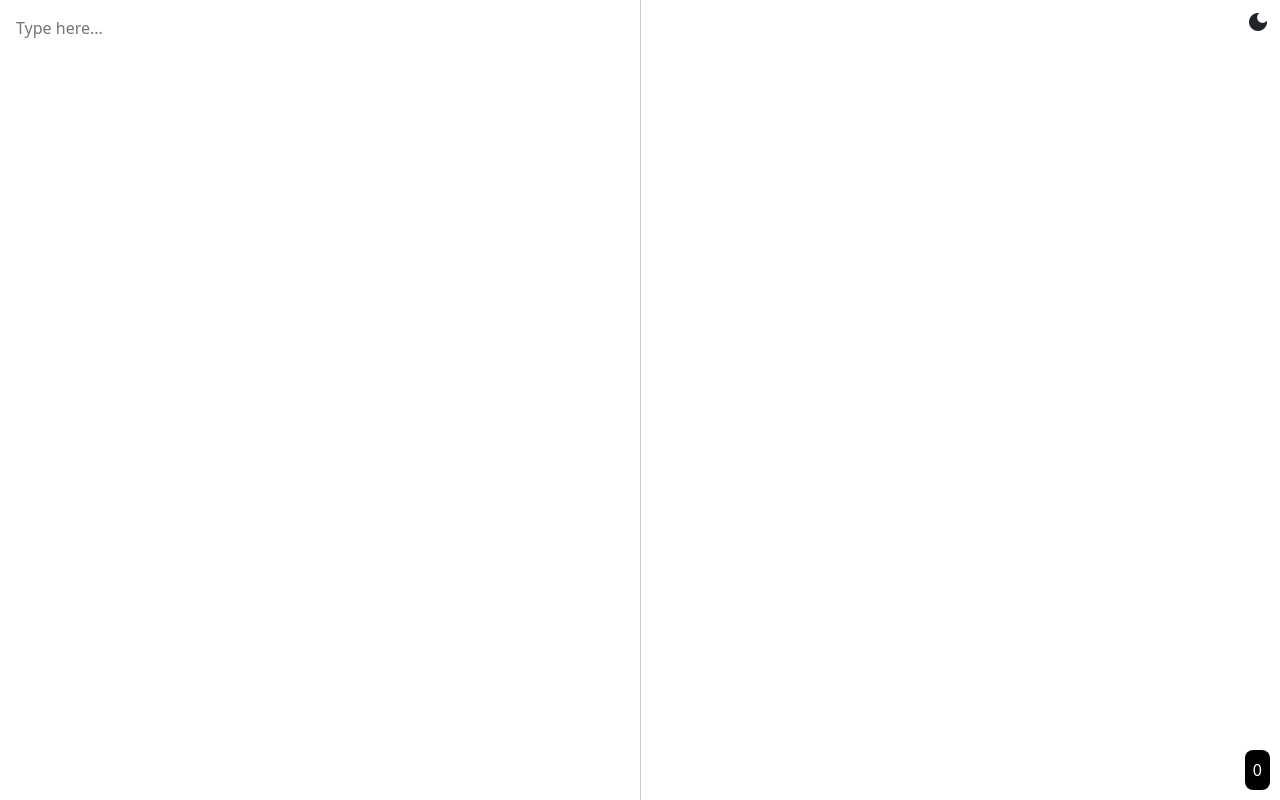
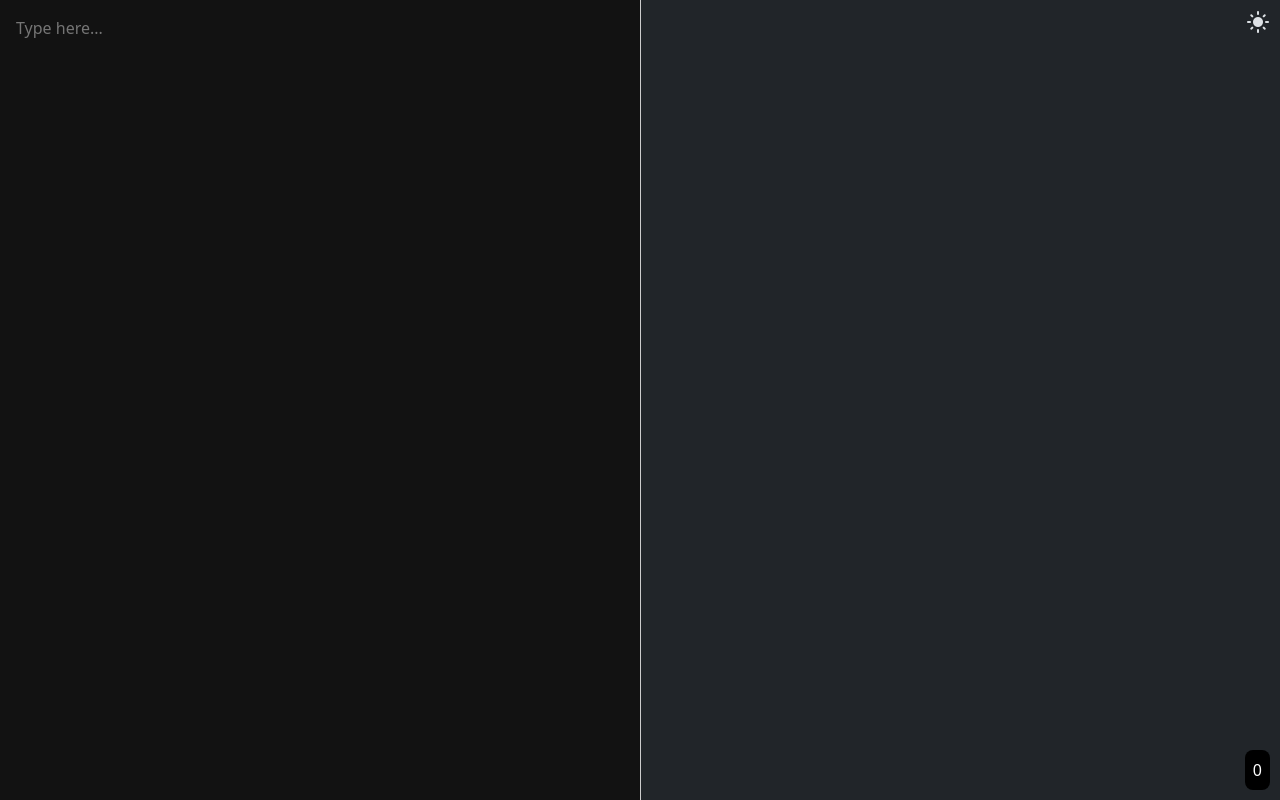
Before and after one commit to leafjolt/markdown-editor, a plain HTML site: page index.html in a window 1280 px wide. Both pictures are taken after a click on the element "dark_mode". Drawn offline with nearby package versions, Linux system fonts and the light colour scheme.

Commit message:
Added dark mode and localStorage persistence functionality

```diff
--- a/app.js
+++ b/app.js
@@ -10,15 +10,41 @@
 const app = Vue.createApp({
     data() {
         return {
-            message: ''
+            message: '',
+            theme: 'light',
         };
+    },
+    mounted() {
+        const savedMessage = localStorage.getItem('markdownText');
+        if (savedMessage) {
+            this.message = savedMessage;
+        }
+        const savedTheme = localStorage.getItem('theme');
+        this.theme = savedTheme || 'light';
     },
     computed: {
         htmlOutput() {
             return marked.parse(this.message);
         },
         charCount() {
-            return this.htmlOutput.replace(/<[^>]*>/g, '').length;
+            return this.message.replace(/<[^>]*>/g, '').length;
+        },
+        themeIcon() {
+            return this.theme == 'light' ? 'dark_mode' : 'light_mode';
+        }
+    },
+    watch: {
+        message(newValue) {
+            localStorage.setItem('markdownText', newValue);
+        },
+        theme(newValue) {
+            document.documentElement.setAttribute('data-bs-theme', this.theme);
+            localStorage.setItem('theme', newValue);
+        }
+    },
+    methods: {
+        toggleTheme() {
+            this.theme = this.theme == 'light' ? 'dark' : 'light';
         }
     }
 });
--- a/index.html
+++ b/index.html
@@ -22,10 +22,8 @@
         <div id="app">
             <textarea id="input" placeholder="Type here..." v-model="message"></textarea>
             <div id="output" v-html="htmlOutput"></div>
-            <div id="counter" v-html="charCount"></div>
-            <span id="themeToggle" class="material-icons">
-                dark_mode
-            </span>
+            <div id="counter">{{ charCount }}</div>
+            <span id="themeToggle" class="material-icons" @click="toggleTheme">{{ themeIcon }}</span>
         </div>
         <script src="app.js"></script>
     </body>
```
Also changed, not shown: 1 other file.
